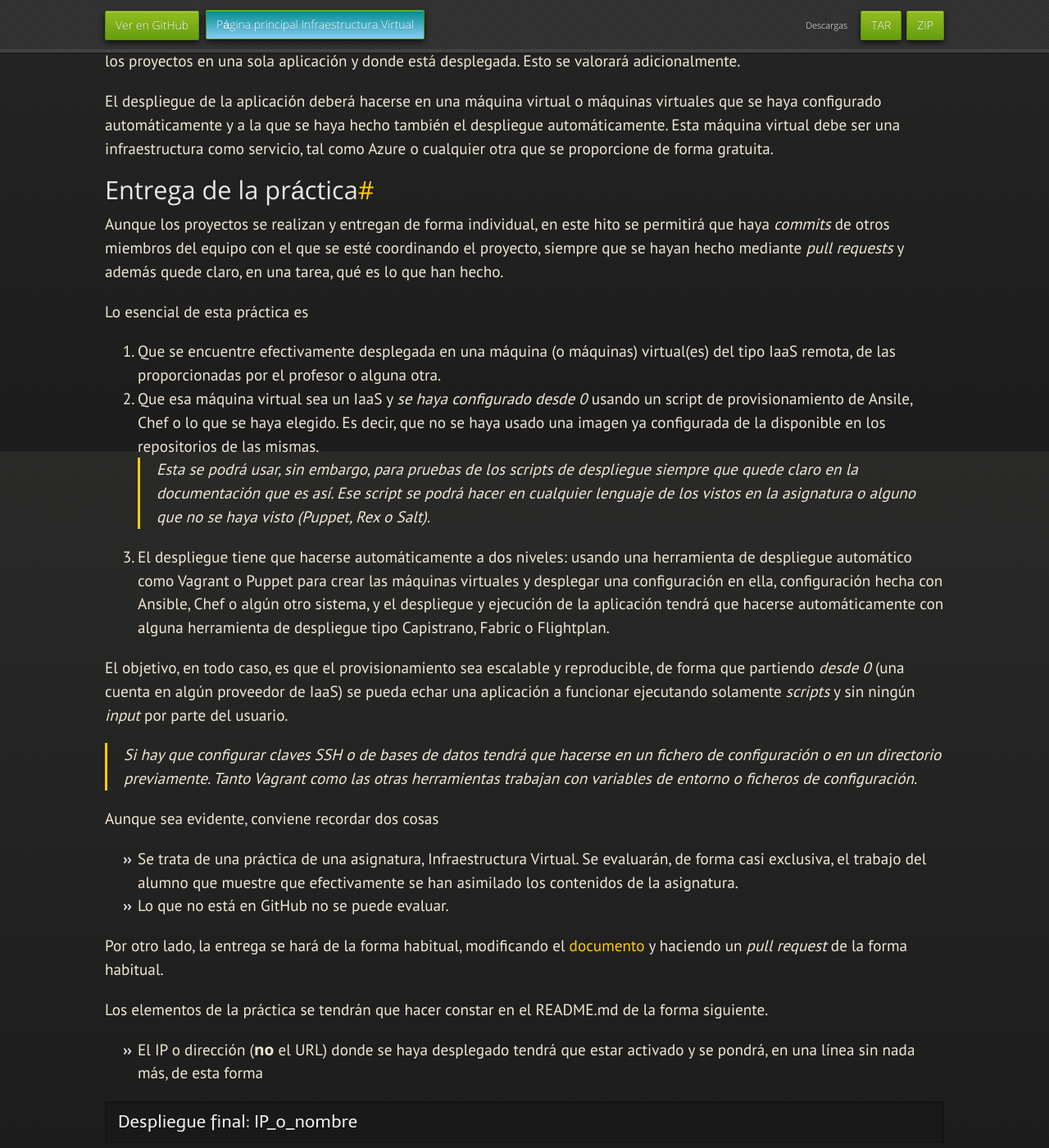
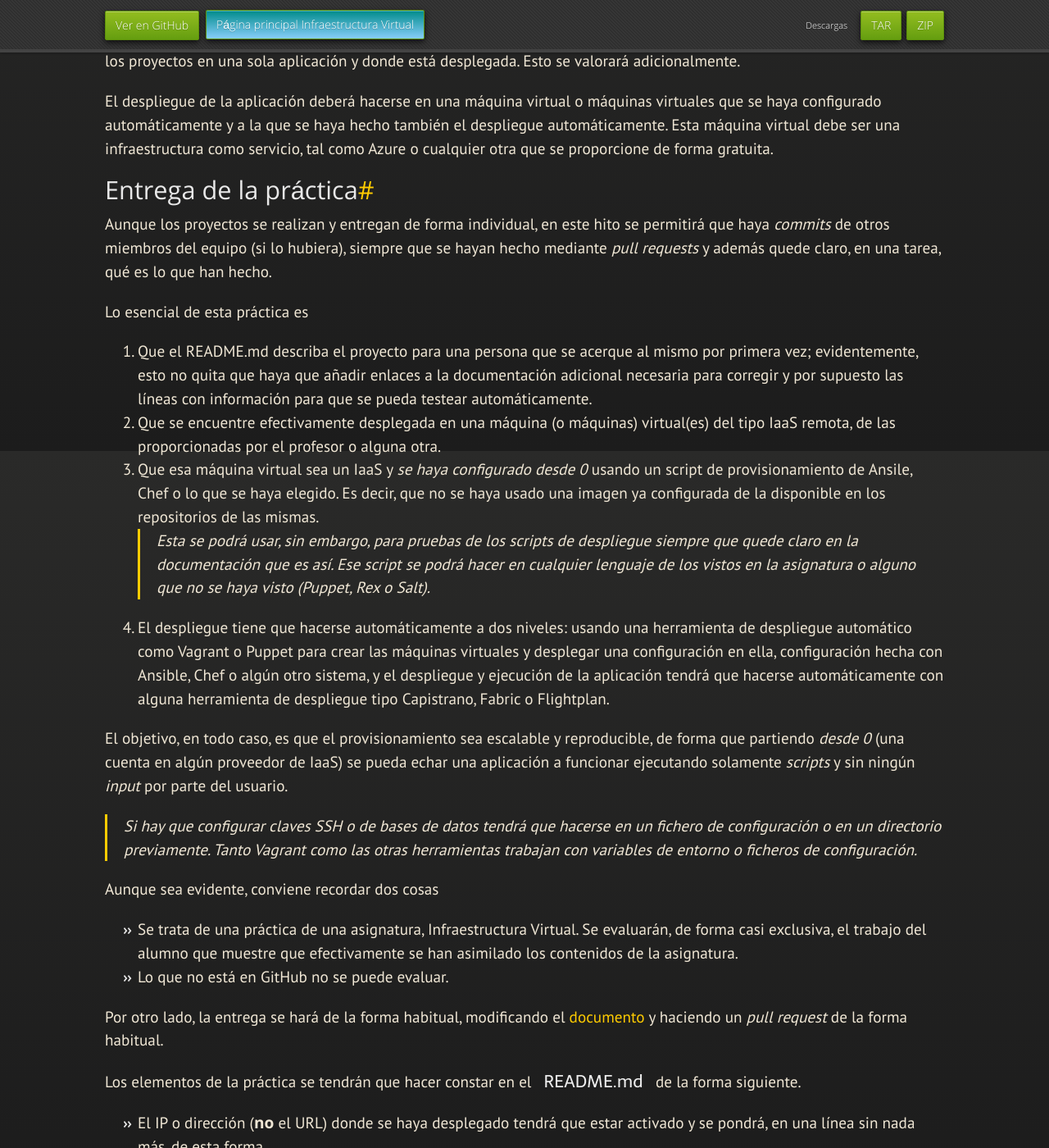
Before and after one commit to JJ/IV, a Jekyll site: the page built from documentos/proyecto/5.IaaS.md, in a window 1280 px wide and 1400 px high, scrolled down 1250 px. Shown: the whole window at 82% size. Built offline with Jekyll 4.4.1, drawn with Linux system fonts in a browser that asks for light colours; nearby versions of some CDN libraries; some web fonts are replaced; our own code applies the rules of GitHub Pages for plain Markdown files; some of the changed text lies outside the part shown.

Commit message:
Sync documentos/proyecto/5.IaaS.md de master a gh-pages

```diff
--- a/documentos/proyecto/5.IaaS.md
+++ b/documentos/proyecto/5.IaaS.md
@@ -86,11 +86,16 @@ Entrega de la práctica
 
 Aunque los proyectos se realizan y entregan de forma individual, en
 este hito se permitirá que haya *commits* de otros miembros del
-equipo con el que se esté coordinando el proyecto, siempre que se
+equipo (si lo hubiera), siempre que se
 hayan hecho mediante *pull requests* y además
 quede claro, en una tarea, qué es lo que han hecho.
 
 Lo esencial de esta práctica es
+1. Que el README.md describa el proyecto para una persona que se
+   acerque al mismo por primera vez; evidentemente, esto no quita que
+   haya que añadir enlaces a la documentación adicional necesaria para
+   corregir y por supuesto las líneas con información para que se
+   pueda testear automáticamente.
 1. Que se encuentre efectivamente desplegada en una máquina (o
    máquinas) virtual(es)
    del tipo IaaS
@@ -137,7 +142,7 @@ Por otro lado, la entrega se hará de la forma habitual, modificando el
 y haciendo un *pull request* de la forma habitual.
 
 Los elementos de la práctica se tendrán que hacer constar en el
-README.md de la forma siguiente.
+`README.md` de la forma siguiente.
 
 * El IP o dirección (**no** el URL) donde se haya desplegado tendrá que estar activado
   y se pondrá, en una línea sin nada más, de esta forma
@@ -174,7 +179,8 @@ indicó al principio más que los otros hitos.
 * 2 puntos: herramienta de orquestación (que cree y despliegue las
   máquinas virtuales con Vagrant) correcta y bien explicada.
 * 2 puntos: Despliegue hecho correctamente en un IaaS como Azure.
-* 2 puntos: Presentación oral y coordinación del proyecto con otros.
+* 2 puntos: Presentación oral, documentación en el README.md y
+  coordinación del proyecto con otros.
 * 2 puntos: Herramienta de despliegue bien configurada y documentada. Se
   valorará que se use una herramienta diferente a la herramienta de
   provisionamiento.
```
Also changed, not shown: other parts of documentos/proyecto/5.IaaS.md (+1 -1 lines).
